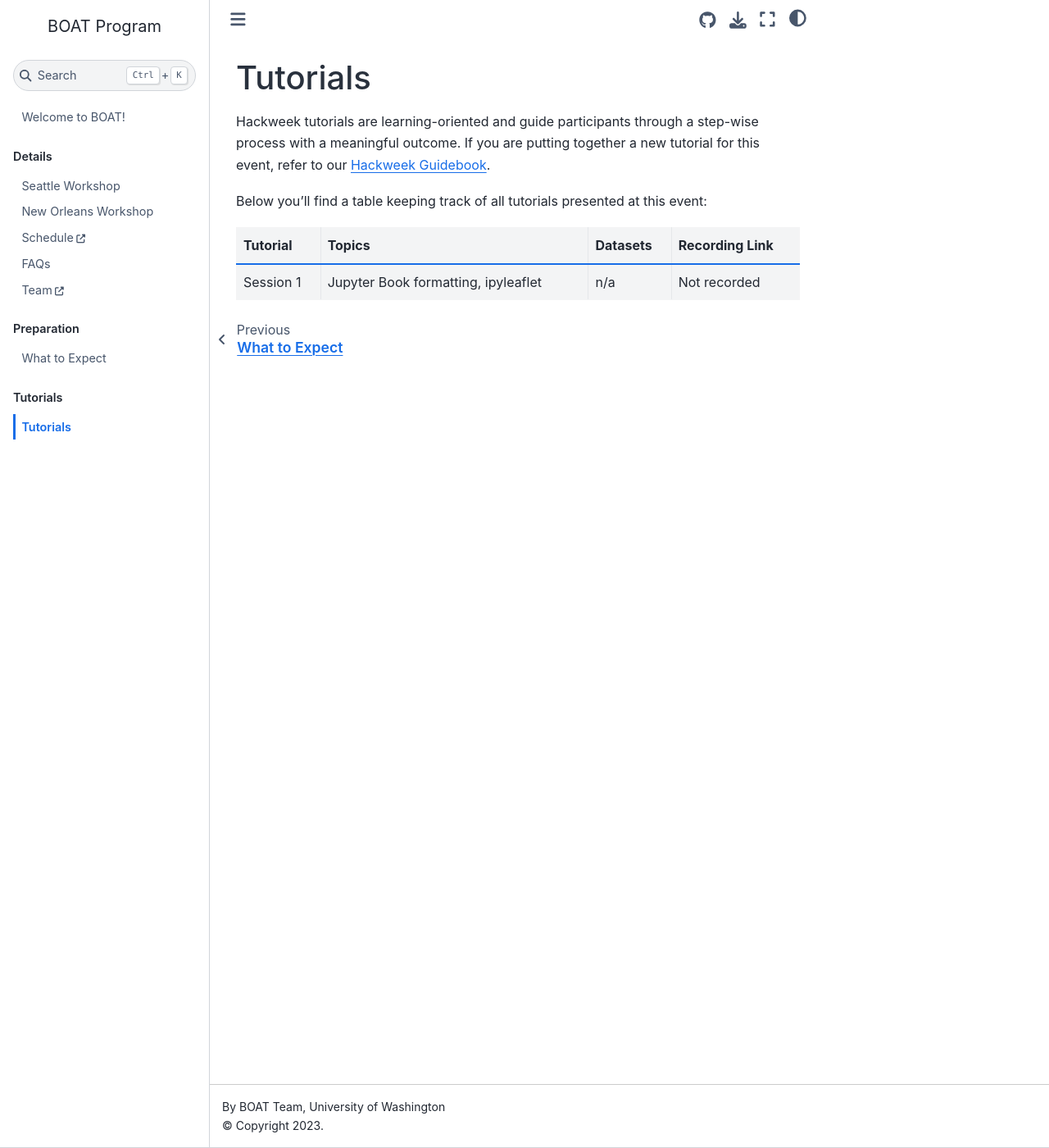
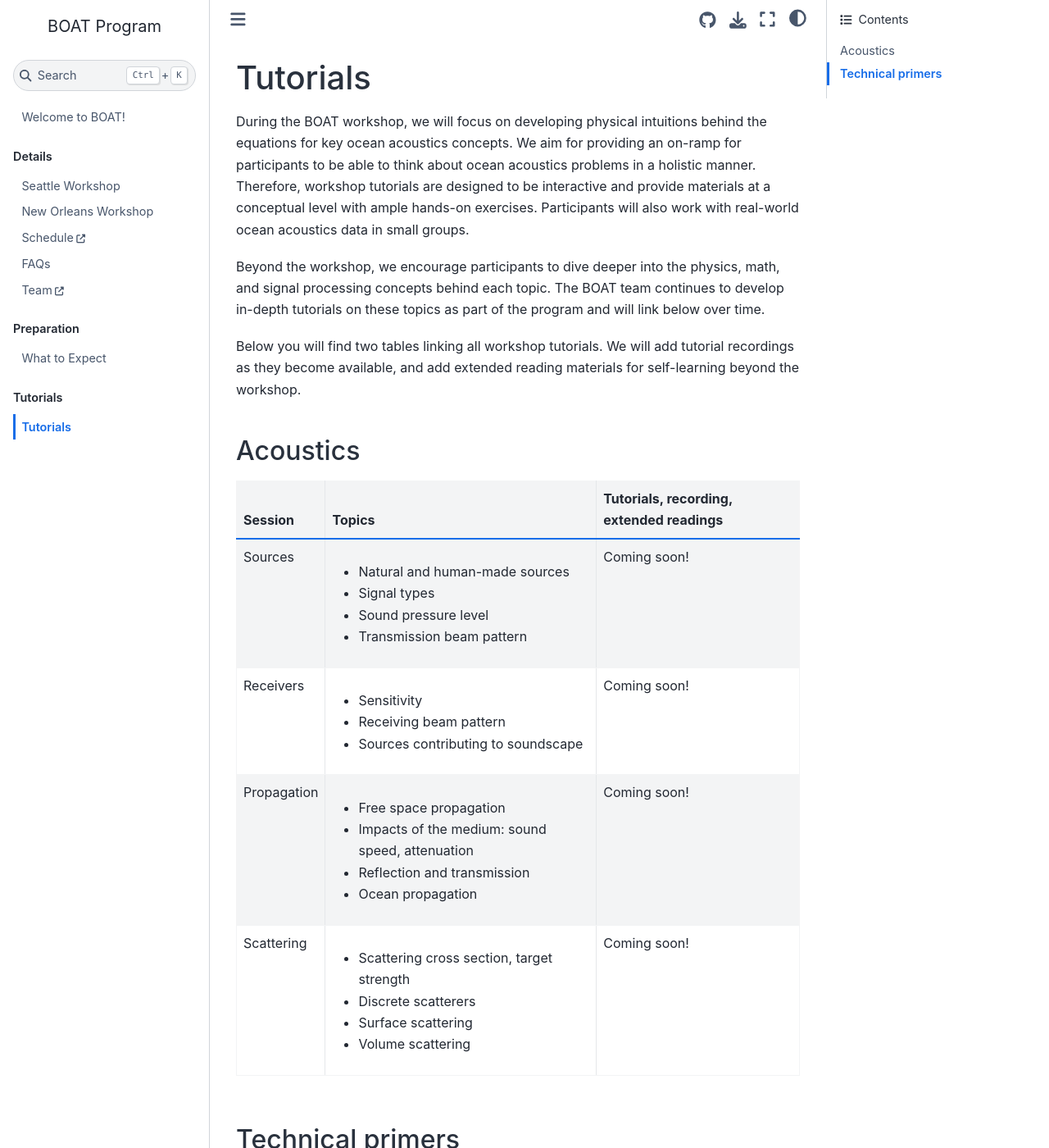
Before and after one commit to BOAT-ocean-acoustics/boat-website, a Jupyter Book: the page built from book/tutorials/index.md, in a window 1280 px wide and 1400 px high. Shown: the whole window at 82% size. Built offline with Jupyter Book 1.0.4 settings and Sphinx 7.4.7 and the Sphinx Book theme 1.1.4, drawn with Linux system fonts in a browser that asks for light colours; pages that are not in the unit, such as notebooks, are missing from menus; some of the changed text lies outside the part shown.

Commit message:
Add tutorial page text and table (#43)
* add tutorial topic table

* add text upfront

* small tweaks

* add coming soon

```diff
--- a/book/tutorials/index.md
+++ b/book/tutorials/index.md
@@ -1,10 +1,25 @@
 # Tutorials
 
-Hackweek tutorials are learning-oriented and guide participants through a step-wise process with a meaningful outcome. If you are putting together a new tutorial for this event, refer to our [Hackweek Guidebook](https://guidebook.hackweek.io/training/tutorials/index.html).
+During the BOAT workshop, we will focus on developing physical intuitions behind the equations for key ocean acoustics concepts. We aim for providing an on-ramp for participants to be able to think about ocean acoustics problems in a holistic manner. Therefore, workshop tutorials are designed to be interactive and provide materials at a conceptual level with ample hands-on exercises. Participants will also work with real-world ocean acoustics data in small groups.
 
-Below you'll find a table keeping track of all tutorials presented at this event:
+Beyond the workshop, we encourage participants to dive deeper into the physics, math, and signal processing concepts behind each topic. The BOAT team continues to develop in-depth tutorials on these topics as part of the program and will link below over time.
 
-| Tutorial | Topics | Datasets |  Recording Link |
-| -  | - | - |  - |
-| Session 1 | Jupyter Book formatting, ipyleaflet | n/a |  Not recorded |
-<!-- | [Example Notebook](./example/tutorial-notebook.ipynb) | Jupyter Book formatting, ipyleaflet | n/a |  Not recorded | -->
+Below you will find two tables linking all workshop tutorials. We will add tutorial recordings as they become available, and add extended reading materials for self-learning beyond the workshop.
+
+
+## Acoustics
+| Session | Topics | Tutorials, recording, extended readings |
+| ----- | --------- | ----- |
+| Sources | <ul> <li>Natural and human-made sources</li> <li>Signal types</li> <li>Sound pressure level</li> <li>Transmission beam pattern</li> </ul> | Coming soon! |
+| Receivers | <ul> <li>Sensitivity</li> <li>Receiving beam pattern</li> <li> Sources contributing to soundscape </li> </ul> | Coming soon! |
+| Propagation| <ul> <li>Free space propagation</li> <li>Impacts of the medium: sound speed, attenuation</li> <li>Reflection and transmission</li> <li>Ocean propagation</li> </ul> | Coming soon! |
+| Scattering | <ul> <li>Scattering cross section, target strength</li> <li>Discrete scatterers</li> <li>Surface scattering</li> <li>Volume scattering</li> </ul> | Coming soon! |
+
+
+## Technical primers
+| Session | Topics | Tutorials, recording, extended readings |
+| ----- | --------- | ----- |
+| How to read a spec sheet | <ul> <li>Source selection</li> <li>Receiver selection</li> <li>System response</li> <li>Measurement environment</li> </ul> | Coming soon! |
+| Spectral analysis | <ul> <li>Fourier transform and spectrum</li> <li>Power spectral density</li> <li>Effects of sampling</li> </ul> | Coming soon! |
+| Probability distributions | <ul> <li>Random variables</li> <li>Common probability distributions</li> </ul> | Coming soon! |
+| Statistical test and estimation | <ul> <li>Statistical hypothesis</li> <li>Statistica test: p-value, testing power</li> <li>Likelihood: likelihood ratio, maximum likelihood</li> <li>Limit theorems: law of large numbers, central limit theorem</li> </ul> | Coming soon! |
```
